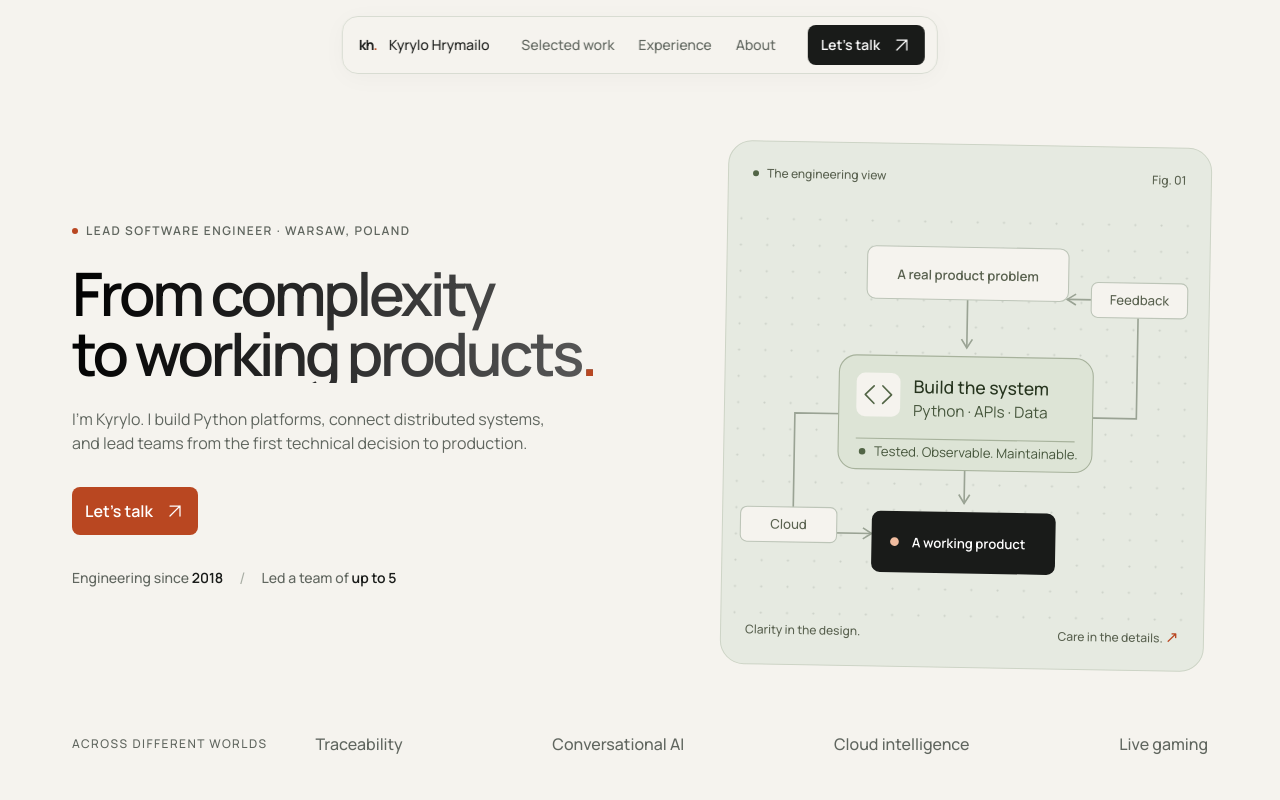
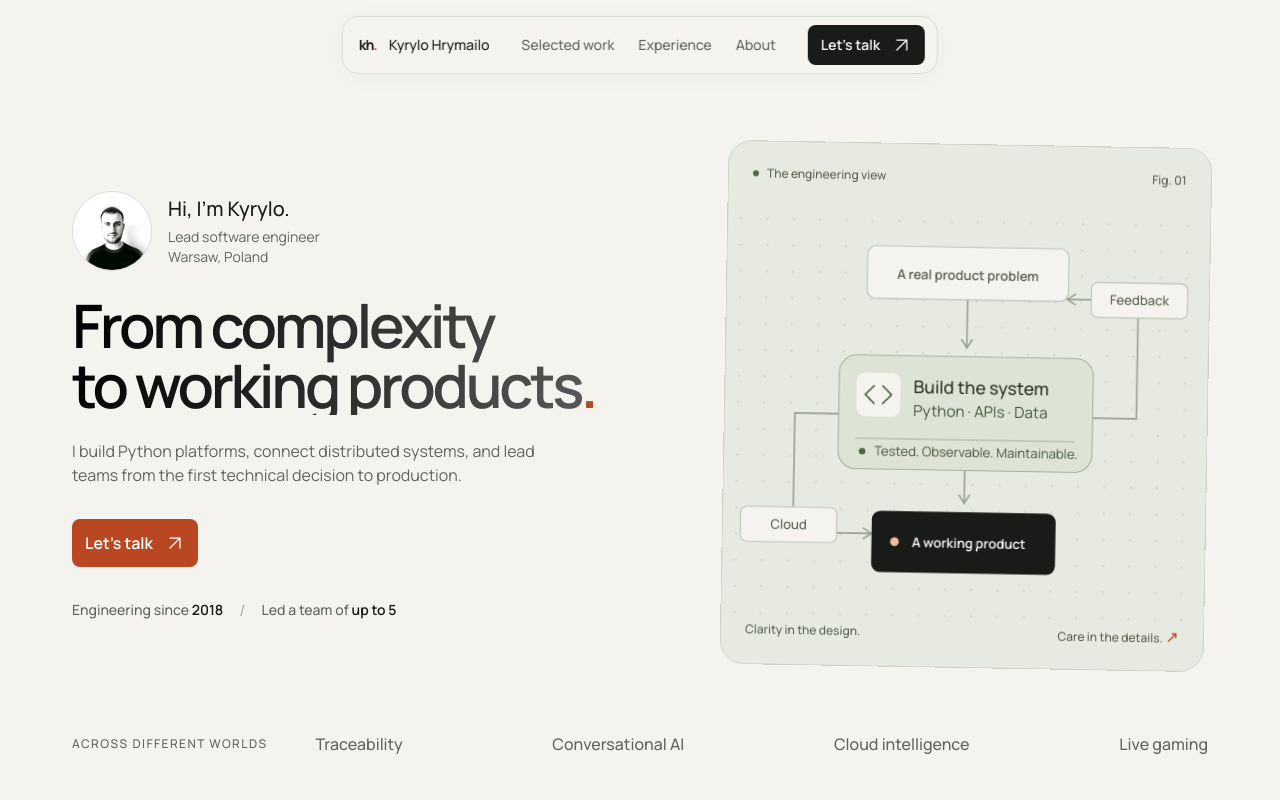
Before and after one commit to kirgrim/kirgrim.github.io, a plain HTML site: page index.html in a window 1280 px wide. Shown: the top 800 px of the page. Drawn offline with Linux system fonts and the light colour scheme.

Commit message:
feat: personalize intro and smooth navigation

```diff
--- a/index.html
+++ b/index.html
@@ -161,25 +161,38 @@
       <p class="caption-2">Warsaw, Poland · Engineering since 2018</p>
     </dialog>
 
-    <main id="main">
+    <main id="main" tabindex="-1">
       <section
         id="intro"
+        tabindex="-1"
         class="hero section-shell"
         aria-labelledby="hero-heading"
       >
         <div class="hero-copy">
-          <p class="eyebrow caption-3">
-            <span class="status-dot"></span> Lead software engineer · Warsaw,
-            Poland
-          </p>
+          <div class="hero-identity">
+            <img
+              class="hero-avatar"
+              src="./assets/avatar.jpg"
+              alt="Portrait of Kyrylo Hrymailo"
+              width="80"
+              height="80"
+              fetchpriority="high"
+            />
+            <div>
+              <p class="title-1">Hi, I’m Kyrylo.</p>
+              <p class="hero-role caption-2">
+                Lead software engineer<br />Warsaw, Poland
+              </p>
+            </div>
+          </div>
           <h1 id="hero-heading" class="heading-1">
             From complexity<br />to working products<span class="accent"
               >.</span
             >
           </h1>
           <p class="hero-description body-3">
-            I’m Kyrylo. I build Python platforms, connect distributed systems,
-            and lead teams from the first technical decision to production.
+            I build Python platforms, connect distributed systems, and lead
+            teams from the first technical decision to production.
           </p>
           <a
             class="button button-accent button-md"
@@ -393,6 +406,7 @@
 
       <section
         id="work"
+        tabindex="-1"
         class="work-section section-space"
         aria-labelledby="work-heading"
       >
@@ -589,6 +603,7 @@
 
       <section
         id="experience"
+        tabindex="-1"
         class="experience section-shell section-space"
         aria-labelledby="experience-heading"
       >
@@ -684,6 +699,7 @@
 
       <section
         id="about"
+        tabindex="-1"
         class="about-section section-space"
         aria-labelledby="about-heading"
       >
@@ -762,8 +778,7 @@
         aria-labelledby="faq-heading"
       >
         <div class="section-heading reveal">
-          <p class="eyebrow caption-3">A few useful details</p>
-          <h2 id="faq-heading" class="heading-2">Before we talk.</h2>
+          <h2 id="faq-heading" class="heading-2">A few useful details</h2>
         </div>
         <div class="faq-list">
           <details class="reveal">
@@ -865,6 +880,7 @@
 
       <section
         id="contact"
+        tabindex="-1"
         class="contact-section section-shell"
         aria-labelledby="contact-heading"
       >
--- a/styles.css
+++ b/styles.css
@@ -33,6 +33,7 @@
 }
 html {
   scroll-padding-top: 112px;
+  scroll-behavior: smooth;
 }
 body {
   margin: 0;
@@ -427,8 +428,57 @@ button:active {
   margin-top: var(--spacing-600);
   min-height: 680px;
 }
-.hero-copy .eyebrow {
+.hero-identity {
+  display: flex;
+  align-items: center;
+  gap: var(--spacing-200);
   margin-bottom: var(--spacing-300);
+}
+.hero-avatar {
+  width: 80px;
+  height: 80px;
+  flex-shrink: 0;
+  object-fit: cover;
+  border: 1px solid var(--line);
+  border-radius: 9999px;
+}
+.hero-role {
+  margin-top: var(--spacing-50);
+  color: var(--muted);
+}
+.hero-identity,
+.hero h1,
+.hero-description,
+.hero-copy > .button,
+.hero-proof,
+.engineering-visual {
+  animation: hero-enter 700ms var(--motion) both;
+}
+.hero h1 {
+  animation-delay: 60ms;
+}
+.hero-description {
+  animation-delay: 120ms;
+}
+.hero-copy > .button {
+  animation-delay: 180ms;
+}
+.hero-proof {
+  animation-delay: 240ms;
+}
+.engineering-visual {
+  --entrance-rotation: 1deg;
+  animation-delay: 120ms;
+}
+@keyframes hero-enter {
+  from {
+    opacity: 0;
+    transform: translateY(24px) rotate(var(--entrance-rotation, 0deg));
+  }
+  to {
+    opacity: 1;
+    transform: translateY(0) rotate(var(--entrance-rotation, 0deg));
+  }
 }
 .hero h1 {
   max-width: 680px;
@@ -856,6 +906,12 @@ details[open] .faq-toggle::after {
     opacity 700ms var(--motion),
     transform 700ms var(--motion);
 }
+.strength-card:nth-child(2) {
+  transition-delay: 60ms;
+}
+.strength-card:nth-child(3) {
+  transition-delay: 120ms;
+}
 .document-shell {
   max-width: 800px;
   margin: var(--spacing-800) auto;
@@ -977,10 +1033,9 @@ details[open] .faq-toggle::after {
     margin-top: var(--spacing-600);
     min-height: 0;
   }
-  .hero-copy > .eyebrow {
-    font-size: 12px;
-    line-height: 16px;
-    letter-spacing: 0.06em;
+  .hero-avatar {
+    width: 64px;
+    height: 64px;
   }
   .hero h1 {
     max-width: 600px;
```
Also changed, not shown: assets/avatar.jpg (added).
